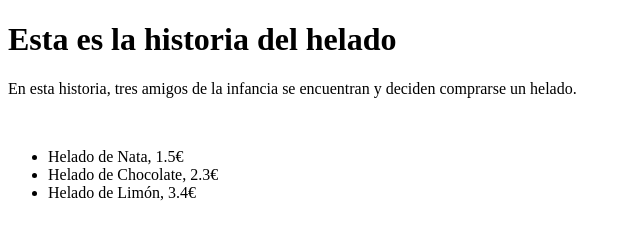
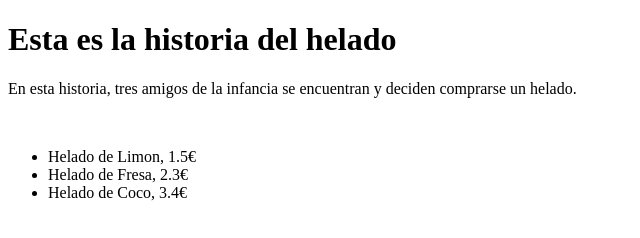
Before and after one commit to DEVELOPDAF/Java_Dalto, a plain HTML site: page helado/index.html in a window 1280 px wide. Shown: the whole page, without its empty margins (0-640 px from the left). Drawn offline with Linux system fonts and the light colour scheme; a script that the page names is missing.

Commit message:
cambios3

```diff
--- a/helado/index.html
+++ b/helado/index.html
@@ -17,9 +17,9 @@
       </p>
       <br />
       <ul>
-        <li>Helado de Nata, 1.5€</li>
-        <li>Helado de Chocolate, 2.3€</li>
-        <li>Helado de Limón, 3.4€</li>
+        <li>Helado de Limon, 1.5€</li>
+        <li>Helado de Fresa, 2.3€</li>
+        <li>Helado de Coco, 3.4€</li>
 
       </ul>
     </div>
```
